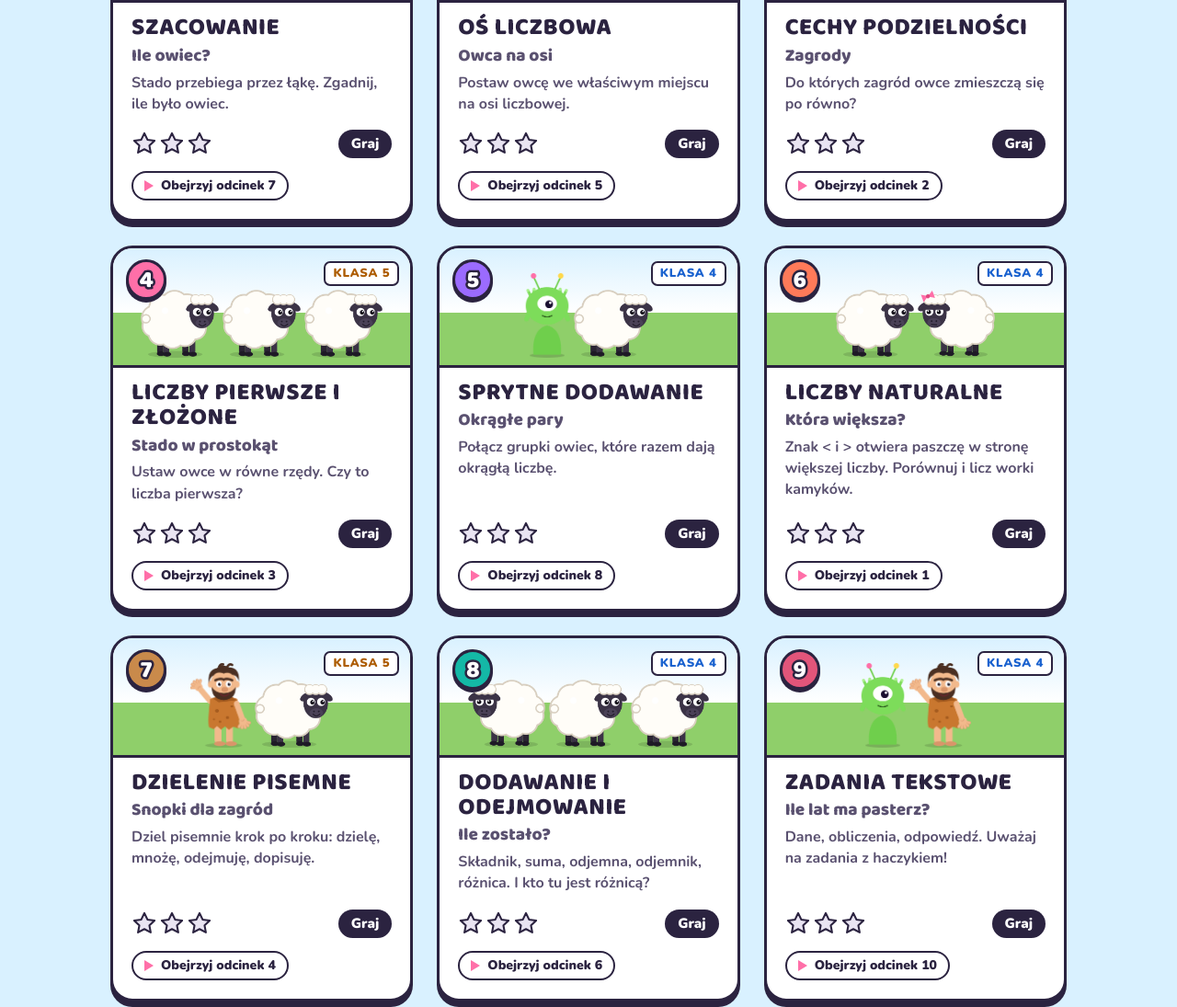
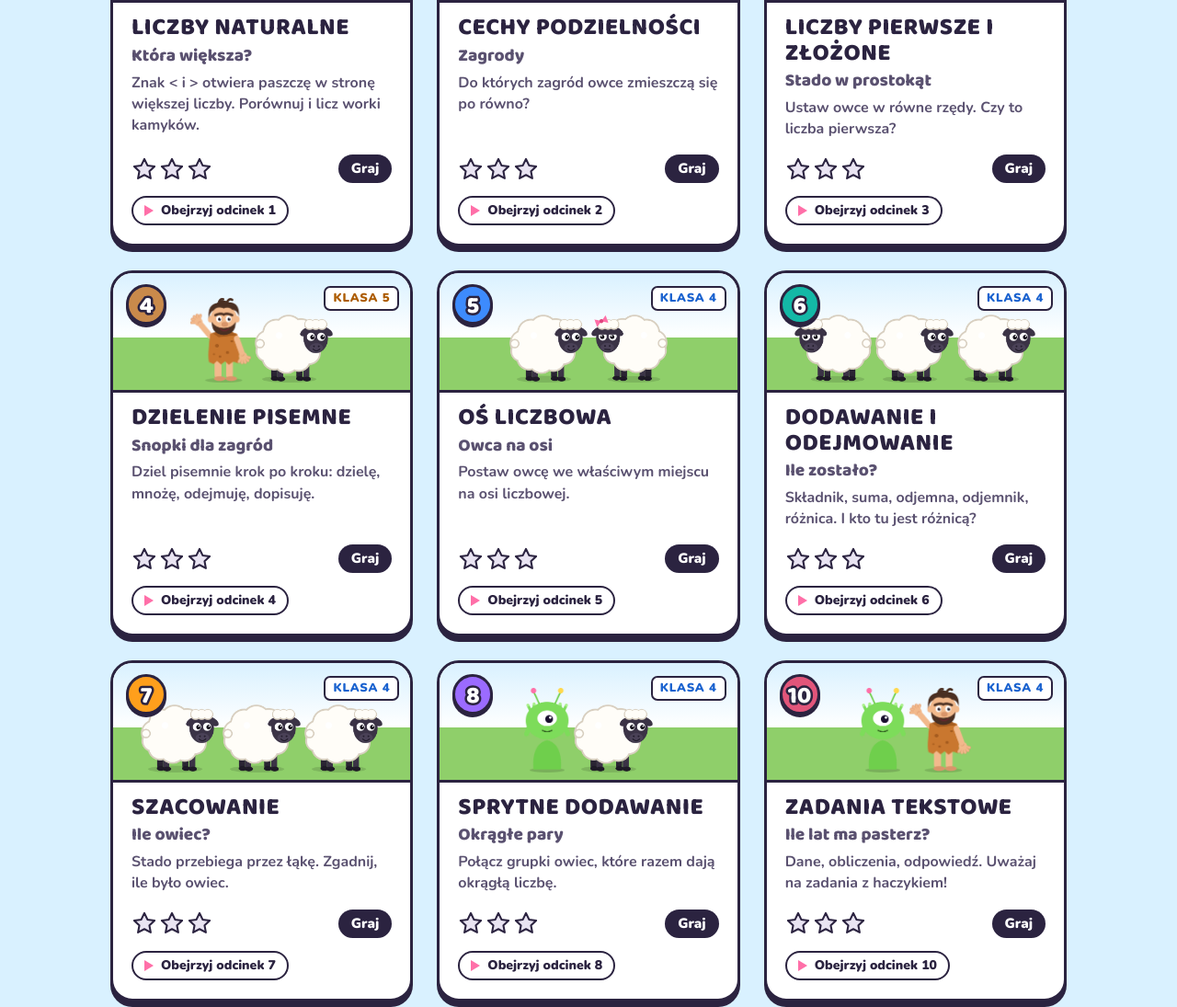
Before and after one commit to paulinaniemiec/grok-liczy-owce, a plain HTML site: page strona/gra.html in a window 1280 px wide. Shown: the part 509-1604 px from the top of the page at 92% size. Drawn offline with nearby package versions, Linux system fonts and the light colour scheme.

Commit message:
Gra: pastwiska w kolejności odcinków, spis tematów podzielony na klasy
Numer na kafelku = numer odcinka, Wielka powtórka zostaje na końcu.

Co-Authored-By: Claude Opus 5.5 <noreply@anthropic.com>

```diff
--- a/strona/gra.html
+++ b/strona/gra.html
@@ -106,8 +106,10 @@ button, a { touch-action: manipulation }
 .topics summary h2 { display: inline; margin: 0; font: 800 20px/1.2 var(--head) }
 .topics summary span { font-size: 15px; color: var(--ink-soft) }
 .topics > p { margin: 0 22px 10px; font-size: 15px; color: var(--ink-soft) }
-.topics ul { list-style: none; margin: 0; padding: 0 12px 14px; font-size: 15px }
-.topics li { display: grid; grid-template-columns: 2.6em 1fr auto auto; align-items: center; gap: 4px 12px; padding: 7px 10px; border-radius: 10px }
+.topics .tp-kl-h { margin: 14px 22px 6px; font: 800 17px/1.2 var(--head) }
+.topics ul { list-style: none; margin: 0; padding: 0 12px 6px; font-size: 15px }
+.topics ul:last-child { padding-bottom: 16px }
+.topics li { display: grid; grid-template-columns: 2.6em 1fr auto; align-items: center; gap: 4px 12px; padding: 7px 10px; border-radius: 10px }
 .topics li:nth-child(odd) { background: #f4f1fa }
 .topics .tp-n { font-weight: 900; color: var(--ink-soft) }
 .topics .tp-t a { color: var(--ink); font-weight: 800; text-decoration: none }
@@ -115,7 +117,7 @@ button, a { touch-action: manipulation }
 .topics .tp-kl { font-size: 13px; color: var(--ink-soft); white-space: nowrap }
 .topics .tp-game { font-size: 13px; font-weight: 900; color: var(--ink); text-decoration: none; border: 2px solid var(--ink); border-radius: 99px; padding: 2px 10px; white-space: nowrap }
 .topics .tp-game:hover { background: var(--ink); color: #fff }
-@media (max-width: 600px) { .topics li { grid-template-columns: 2.2em 1fr } .topics .tp-kl, .topics .tp-game { grid-column: 2; justify-self: start } }
+@media (max-width: 600px) { .topics li { grid-template-columns: 2.2em 1fr } .topics .tp-game { grid-column: 2; justify-self: start } }
 .lvl-name .kl { font-size: 13px; margin-left: 4px; position: relative; top: -3px }
 .film-btn { text-decoration: none; gap: 8px }
 .field.soon .go { background: #b9b2c9 }
@@ -406,7 +408,7 @@ html { -webkit-text-size-adjust: 100% }
    ],
    "name": "Policz stado!",
    "url": "https://grokliczyowce.pl/gra.html",
-   "description": "Darmowa gra matematyczna w przeglądarce dla klas 4–5. Pastwiska: szacowanie, oś liczbowa, cechy podzielności, liczby pierwsze i złożone, sprytne dodawanie, liczby naturalne, dzielenie pisemne, dodawanie i odejmowanie, zadania tekstowe, trójkąty, tabliczka mnożenia, sprytne odejmowanie, własności trójkątów, tabliczka dzielenia, wysokość trójkąta, sprytne mnożenie, wielka powtórka.",
+   "description": "Darmowa gra matematyczna w przeglądarce dla klas 4–5. Pastwiska: liczby naturalne, cechy podzielności, liczby pierwsze i złożone, dzielenie pisemne, oś liczbowa, dodawanie i odejmowanie, szacowanie, sprytne dodawanie, zadania tekstowe, trójkąty, sprytne odejmowanie, własności trójkątów, tabliczka mnożenia, tabliczka dzielenia, wysokość trójkąta, sprytne mnożenie, wielka powtórka.",
    "inLanguage": "pl",
    "isAccessibleForFree": true,
    "gamePlatform": "przeglądarka internetowa",
@@ -463,24 +465,31 @@ html { -webkit-text-size-adjust: 100% }
     <details class="topics">
       <summary><h2 id="tematy-h">Tematy z matematyki w grze</h2> <span>dla rodziców i nauczycieli</span></summary>
       <p>Każde pastwisko ćwiczy temat z jednego odcinka serialu. Przy każdym temacie jest film, ściąga i przykłady.</p>
+      <h3 class="tp-kl-h">Klasa 4</h3>
       <ul>
-        <li><span class="tp-n">#1</span> <span class="tp-t"><a href="liczby-naturalne/">Liczby naturalne</a></span> <span class="tp-kl">klasa 4</span> <a class="tp-game" href="#porownaj" title="Znak &lt; i &gt; otwiera paszczę w stronę większej liczby. Porównuj i licz worki kamyków.">▶ Która większa?</a></li>
-        <li><span class="tp-n">#2</span> <span class="tp-t"><a href="cechy-podzielnosci/">Cechy podzielności przez 2, 3, 4, 5, 9 i 10</a></span> <span class="tp-kl">klasa 5</span> <a class="tp-game" href="#zagrody" title="Do których zagród owce zmieszczą się po równo?">▶ Zagrody</a></li>
-        <li><span class="tp-n">#3</span> <span class="tp-t"><a href="liczby-pierwsze-i-zlozone/">Liczby pierwsze i złożone</a></span> <span class="tp-kl">klasa 5</span> <a class="tp-game" href="#prostokat" title="Ustaw owce w równe rzędy. Czy to liczba pierwsza?">▶ Stado w prostokąt</a></li>
-        <li><span class="tp-n">#4</span> <span class="tp-t"><a href="dzielenie-pisemne/">Dzielenie pisemne krok po kroku</a></span> <span class="tp-kl">klasa 5</span> <a class="tp-game" href="#snopki" title="Dziel pisemnie krok po kroku: dzielę, mnożę, odejmuję, dopisuję.">▶ Snopki dla zagród</a></li>
-        <li><span class="tp-n">#5</span> <span class="tp-t"><a href="os-liczbowa/">Oś liczbowa</a></span> <span class="tp-kl">klasa 4</span> <a class="tp-game" href="#os" title="Postaw owcę we właściwym miejscu na osi liczbowej.">▶ Owca na osi</a></li>
-        <li><span class="tp-n">#6</span> <span class="tp-t"><a href="dodawanie-i-odejmowanie/">Dodawanie i odejmowanie: składnik, suma, odjemna, odjemnik, różnica</a></span> <span class="tp-kl">klasa 4</span> <a class="tp-game" href="#zostalo" title="Składnik, suma, odjemna, odjemnik, różnica. I kto tu jest różnicą?">▶ Ile zostało?</a></li>
-        <li><span class="tp-n">#7</span> <span class="tp-t"><a href="szacowanie/">Szacowanie</a></span> <span class="tp-kl">klasa 4</span> <a class="tp-game" href="#szacowanie" title="Stado przebiega przez łąkę. Zgadnij, ile było owiec.">▶ Ile owiec?</a></li>
-        <li><span class="tp-n">#8</span> <span class="tp-t"><a href="sprytne-dodawanie/">Sprytne dodawanie w pamięci</a></span> <span class="tp-kl">klasa 4</span> <a class="tp-game" href="#pary" title="Połącz grupki owiec, które razem dają okrągłą liczbę.">▶ Okrągłe pary</a></li>
-        <li><span class="tp-n">#9</span> <span class="tp-t"><a href="powtorka-klasa-4/">Wielka powtórka: liczby naturalne i działania</a></span> <span class="tp-kl">klasy 4–5</span> <a class="tp-game" href="#final" title="Wszystko naraz i na czas. Dasz radę przed snem?">▶ Wielka powtórka</a></li>
-        <li><span class="tp-n">#10</span> <span class="tp-t"><a href="zadania-tekstowe/">Zadania tekstowe w trzech krokach</a></span> <span class="tp-kl">klasa 4</span> <a class="tp-game" href="#zadania" title="Dane, obliczenia, odpowiedź. Uważaj na zadania z haczykiem!">▶ Ile lat ma pasterz?</a></li>
-        <li><span class="tp-n">#11</span> <span class="tp-t"><a href="trojkaty/">Trójkąty: warunek trójkąta, suma kątów i rodzaje</a></span> <span class="tp-kl">klasa 5</span> <a class="tp-game" href="#trojkaty" title="Z których desek zbudujesz zagrodę? Policz trzeci kąt.">▶ Trójkątna zagroda</a></li>
-        <li><span class="tp-n">#12</span> <span class="tp-t"><a href="sprytne-odejmowanie/">Sprytne odejmowanie w pamięci</a></span> <span class="tp-kl">klasa 4</span> <a class="tp-game" href="#odejmowanie" title="Odejmuj po kawałku, przez dodawanie albo przesuń obie liczby. Bez kamyków!">▶ Sprytne odejmowanie</a></li>
-        <li><span class="tp-n">#13</span> <span class="tp-t"><a href="wlasnosci-trojkatow/">Trójkąt równoboczny, równoramienny i różnoboczny</a></span> <span class="tp-kl">klasa 5</span> <a class="tp-game" href="#rownoramienne" title="Równoboczny, równoramienny, różnoboczny. Kąty przy podstawie są równe!">▶ Trójkąty z kosmosu</a></li>
-        <li><span class="tp-n">#14</span> <span class="tp-t"><a href="tabliczka-mnozenia/">Tabliczka mnożenia</a></span> <span class="tp-kl">klasa 4</span> <a class="tp-game" href="#mnozenie" title="Ustaw owce w rzędy i policz je mnożeniem. Czynniki, iloczyn i „razy więcej”.">▶ Owce w rzędach</a></li>
-        <li><span class="tp-n">#15</span> <span class="tp-t"><a href="tabliczka-dzielenia/">Tabliczka dzielenia</a></span> <span class="tp-kl">klasa 4</span> <a class="tp-game" href="#dzielenie" title="Rozdziel owce po równo do zagród. Sprawdzaj mnożeniem, uważaj na zero i poznaj dzielną, dzielnik i iloraz.">▶ Dzielna owca</a></li>
-        <li><span class="tp-n">#16</span> <span class="tp-t"><a href="wysokosc-trojkata/">Wysokość trójkąta</a></span> <span class="tp-kl">klasa 5</span> <a class="tp-game" href="#wysokosc" title="Która kreska jest wysokością? Szukaj kąta prostego, a nie pionu. Wysokości w trójkącie ostrokątnym, prostokątnym i rozwartokątnym.">▶ Pion Groka</a></li>
-        <li><span class="tp-n">#17</span> <span class="tp-t"><a href="sprytne-mnozenie/">Sprytne mnożenie w pamięci</a></span> <span class="tp-kl">klasa 4</span> <a class="tp-game" href="#sprytne" title="Mnóż sprytnie: dopisuj zera na końcu, zmieniaj kolejność i mnóż po kawałku. Uważaj na 800 · 50!">▶ Zera na końcu</a></li>
+        <li><span class="tp-n">#1</span> <span class="tp-t"><a href="liczby-naturalne/">Liczby naturalne</a></span> <a class="tp-game" href="#porownaj" title="Znak &lt; i &gt; otwiera paszczę w stronę większej liczby. Porównuj i licz worki kamyków.">▶ Która większa?</a></li>
+        <li><span class="tp-n">#5</span> <span class="tp-t"><a href="os-liczbowa/">Oś liczbowa</a></span> <a class="tp-game" href="#os" title="Postaw owcę we właściwym miejscu na osi liczbowej.">▶ Owca na osi</a></li>
+        <li><span class="tp-n">#6</span> <span class="tp-t"><a href="dodawanie-i-odejmowanie/">Dodawanie i odejmowanie: składnik, suma, odjemna, odjemnik, różnica</a></span> <a class="tp-game" href="#zostalo" title="Składnik, suma, odjemna, odjemnik, różnica. I kto tu jest różnicą?">▶ Ile zostało?</a></li>
+        <li><span class="tp-n">#7</span> <span class="tp-t"><a href="szacowanie/">Szacowanie</a></span> <a class="tp-game" href="#szacowanie" title="Stado przebiega przez łąkę. Zgadnij, ile było owiec.">▶ Ile owiec?</a></li>
+        <li><span class="tp-n">#8</span> <span class="tp-t"><a href="sprytne-dodawanie/">Sprytne dodawanie w pamięci</a></span> <a class="tp-game" href="#pary" title="Połącz grupki owiec, które razem dają okrągłą liczbę.">▶ Okrągłe pary</a></li>
+        <li><span class="tp-n">#10</span> <span class="tp-t"><a href="zadania-tekstowe/">Zadania tekstowe w trzech krokach</a></span> <a class="tp-game" href="#zadania" title="Dane, obliczenia, odpowiedź. Uważaj na zadania z haczykiem!">▶ Ile lat ma pasterz?</a></li>
+        <li><span class="tp-n">#12</span> <span class="tp-t"><a href="sprytne-odejmowanie/">Sprytne odejmowanie w pamięci</a></span> <a class="tp-game" href="#odejmowanie" title="Odejmuj po kawałku, przez dodawanie albo przesuń obie liczby. Bez kamyków!">▶ Sprytne odejmowanie</a></li>
+        <li><span class="tp-n">#14</span> <span class="tp-t"><a href="tabliczka-mnozenia/">Tabliczka mnożenia</a></span> <a class="tp-game" href="#mnozenie" title="Ustaw owce w rzędy i policz je mnożeniem. Czynniki, iloczyn i „razy więcej”.">▶ Owce w rzędach</a></li>
+        <li><span class="tp-n">#15</span> <span class="tp-t"><a href="tabliczka-dzielenia/">Tabliczka dzielenia</a></span> <a class="tp-game" href="#dzielenie" title="Rozdziel owce po równo do zagród. Sprawdzaj mnożeniem, uważaj na zero i poznaj dzielną, dzielnik i iloraz.">▶ Dzielna owca</a></li>
+        <li><span class="tp-n">#17</span> <span class="tp-t"><a href="sprytne-mnozenie/">Sprytne mnożenie w pamięci</a></span> <a class="tp-game" href="#sprytne" title="Mnóż sprytnie: dopisuj zera na końcu, zmieniaj kolejność i mnóż po kawałku. Uważaj na 800 · 50!">▶ Zera na końcu</a></li>
+      </ul>
+      <h3 class="tp-kl-h">Klasa 5</h3>
+      <ul>
+        <li><span class="tp-n">#2</span> <span class="tp-t"><a href="cechy-podzielnosci/">Cechy podzielności przez 2, 3, 4, 5, 9 i 10</a></span> <a class="tp-game" href="#zagrody" title="Do których zagród owce zmieszczą się po równo?">▶ Zagrody</a></li>
+        <li><span class="tp-n">#3</span> <span class="tp-t"><a href="liczby-pierwsze-i-zlozone/">Liczby pierwsze i złożone</a></span> <a class="tp-game" href="#prostokat" title="Ustaw owce w równe rzędy. Czy to liczba pierwsza?">▶ Stado w prostokąt</a></li>
+        <li><span class="tp-n">#4</span> <span class="tp-t"><a href="dzielenie-pisemne/">Dzielenie pisemne krok po kroku</a></span> <a class="tp-game" href="#snopki" title="Dziel pisemnie krok po kroku: dzielę, mnożę, odejmuję, dopisuję.">▶ Snopki dla zagród</a></li>
+        <li><span class="tp-n">#11</span> <span class="tp-t"><a href="trojkaty/">Trójkąty: warunek trójkąta, suma kątów i rodzaje</a></span> <a class="tp-game" href="#trojkaty" title="Z których desek zbudujesz zagrodę? Policz trzeci kąt.">▶ Trójkątna zagroda</a></li>
+        <li><span class="tp-n">#13</span> <span class="tp-t"><a href="wlasnosci-trojkatow/">Trójkąt równoboczny, równoramienny i różnoboczny</a></span> <a class="tp-game" href="#rownoramienne" title="Równoboczny, równoramienny, różnoboczny. Kąty przy podstawie są równe!">▶ Trójkąty z kosmosu</a></li>
+        <li><span class="tp-n">#16</span> <span class="tp-t"><a href="wysokosc-trojkata/">Wysokość trójkąta</a></span> <a class="tp-game" href="#wysokosc" title="Która kreska jest wysokością? Szukaj kąta prostego, a nie pionu. Wysokości w trójkącie ostrokątnym, prostokątnym i rozwartokątnym.">▶ Pion Groka</a></li>
+      </ul>
+      <h3 class="tp-kl-h">Klasy 4–5</h3>
+      <ul>
+        <li><span class="tp-n">#9</span> <span class="tp-t"><a href="powtorka-klasa-4/">Wielka powtórka: liczby naturalne i działania</a></span> <a class="tp-game" href="#final" title="Wszystko naraz i na czas. Dasz radę przed snem?">▶ Wielka powtórka</a></li>
       </ul>
     </details>
     <!-- TEMATY:END -->
@@ -608,22 +617,22 @@ function epLink(nr) {
 
 /* ============ pastwiska ============ */
 const PASTWISKA = [
-  { key: "szacowanie", klasa: "4", nr: 1, color: "var(--orange)", title: "Ile owiec?", ep: 7, desc: "Stado przebiega przez łąkę. Zgadnij, ile było owiec.", pics: ["owca", "owca", "owca"] },
-  { key: "os", klasa: "4", nr: 2, color: "var(--blue)", title: "Owca na osi", ep: 5, desc: "Postaw owcę we właściwym miejscu na osi liczbowej.", pics: ["owca", "beata"] },
-  { key: "zagrody", klasa: "5", nr: 3, color: "var(--green)", title: "Zagrody", ep: 2, desc: "Do których zagród owce zmieszczą się po równo?", pics: ["grok", "owca", "owca"] },
-  { key: "prostokat", klasa: "5", nr: 4, color: "var(--pink)", title: "Stado w prostokąt", ep: 3, desc: "Ustaw owce w równe rzędy. Czy to liczba pierwsza?", pics: ["owca", "owca", "owca"] },
-  { key: "pary", klasa: "4", nr: 5, color: "#9b6bff", title: "Okrągłe pary", ep: 8, desc: "Połącz grupki owiec, które razem dają okrągłą liczbę.", pics: ["kosmita", "owca"] },
-  { key: "porownaj", klasa: "4", nr: 6, color: "#ff7a59", title: "Która większa?", ep: 1, desc: "Znak &lt; i &gt; otwiera paszczę w stronę większej liczby. Porównuj i licz worki kamyków.", pics: ["owca", "beata"] },
-  { key: "snopki", klasa: "5", nr: 7, color: "var(--wood)", title: "Snopki dla zagród", ep: 4, desc: "Dziel pisemnie krok po kroku: dzielę, mnożę, odejmuję, dopisuję.", pics: ["grok", "owca"] },
-  { key: "zostalo", klasa: "4", nr: 8, color: "#14b8a6", title: "Ile zostało?", ep: 6, desc: "Składnik, suma, odjemna, odjemnik, różnica. I kto tu jest różnicą?", pics: ["beata", "owca", "owca"] },
-  { key: "zadania", klasa: "4", nr: 9, color: "#e2557a", title: "Ile lat ma pasterz?", ep: 10, desc: "Dane, obliczenia, odpowiedź. Uważaj na zadania z haczykiem!", pics: ["kosmita", "grok"] },
-  { key: "trojkaty", klasa: "5", nr: 10, color: "#f59e0b", title: "Trójkątna zagroda", ep: 11, desc: "Z których desek zbudujesz zagrodę? Policz trzeci kąt.", pics: ["grok", "owca"] },
-  { key: "mnozenie", klasa: "4", nr: 11, color: "#0ea5e9", title: "Owce w rzędach", ep: 14, desc: "Ustaw owce w rzędy i policz je mnożeniem. Czynniki, iloczyn i „razy więcej”.", pics: ["kosmita", "owca", "owca"] },
+  { key: "porownaj", klasa: "4", nr: 1, color: "#ff7a59", title: "Która większa?", ep: 1, desc: "Znak &lt; i &gt; otwiera paszczę w stronę większej liczby. Porównuj i licz worki kamyków.", pics: ["owca", "beata"] },
+  { key: "zagrody", klasa: "5", nr: 2, color: "var(--green)", title: "Zagrody", ep: 2, desc: "Do których zagród owce zmieszczą się po równo?", pics: ["grok", "owca", "owca"] },
+  { key: "prostokat", klasa: "5", nr: 3, color: "var(--pink)", title: "Stado w prostokąt", ep: 3, desc: "Ustaw owce w równe rzędy. Czy to liczba pierwsza?", pics: ["owca", "owca", "owca"] },
+  { key: "snopki", klasa: "5", nr: 4, color: "var(--wood)", title: "Snopki dla zagród", ep: 4, desc: "Dziel pisemnie krok po kroku: dzielę, mnożę, odejmuję, dopisuję.", pics: ["grok", "owca"] },
+  { key: "os", klasa: "4", nr: 5, color: "var(--blue)", title: "Owca na osi", ep: 5, desc: "Postaw owcę we właściwym miejscu na osi liczbowej.", pics: ["owca", "beata"] },
+  { key: "zostalo", klasa: "4", nr: 6, color: "#14b8a6", title: "Ile zostało?", ep: 6, desc: "Składnik, suma, odjemna, odjemnik, różnica. I kto tu jest różnicą?", pics: ["beata", "owca", "owca"] },
+  { key: "szacowanie", klasa: "4", nr: 7, color: "var(--orange)", title: "Ile owiec?", ep: 7, desc: "Stado przebiega przez łąkę. Zgadnij, ile było owiec.", pics: ["owca", "owca", "owca"] },
+  { key: "pary", klasa: "4", nr: 8, color: "#9b6bff", title: "Okrągłe pary", ep: 8, desc: "Połącz grupki owiec, które razem dają okrągłą liczbę.", pics: ["kosmita", "owca"] },
+  { key: "zadania", klasa: "4", nr: 10, color: "#e2557a", title: "Ile lat ma pasterz?", ep: 10, desc: "Dane, obliczenia, odpowiedź. Uważaj na zadania z haczykiem!", pics: ["kosmita", "grok"] },
+  { key: "trojkaty", klasa: "5", nr: 11, color: "#f59e0b", title: "Trójkątna zagroda", ep: 11, desc: "Z których desek zbudujesz zagrodę? Policz trzeci kąt.", pics: ["grok", "owca"] },
   { key: "odejmowanie", klasa: "4", nr: 12, color: "#65a30d", title: "Sprytne odejmowanie", ep: 12, desc: "Odejmuj po kawałku, przez dodawanie albo przesuń obie liczby. Bez kamyków!", pics: ["owca", "owca", "beata"] },
   { key: "rownoramienne", klasa: "5", nr: 13, color: "#6366f1", title: "Trójkąty z kosmosu", ep: 13, desc: "Równoboczny, równoramienny, różnoboczny. Kąty przy podstawie są równe!", pics: ["kosmita", "beata"] },
-  { key: "dzielenie", klasa: "4", nr: 14, color: "#d946ef", title: "Dzielna owca", ep: 15, desc: "Rozdziel owce po równo do zagród. Sprawdzaj mnożeniem, uważaj na zero i poznaj dzielną, dzielnik i iloraz.", pics: ["beata", "owca", "owca"] },
-  { key: "wysokosc", klasa: "5", nr: 15, color: "#ef4444", title: "Pion Groka", ep: 16, desc: "Która kreska jest wysokością? Szukaj kąta prostego, a nie pionu. Wysokości w trójkącie ostrokątnym, prostokątnym i rozwartokątnym.", pics: ["grok", "owca"] },
-  { key: "sprytne", klasa: "4", nr: 16, color: "#f97316", title: "Zera na końcu", ep: 17, desc: "Mnóż sprytnie: dopisuj zera na końcu, zmieniaj kolejność i mnóż po kawałku. Uważaj na 800 · 50!", pics: ["kosmita", "owca", "owca"] },
+  { key: "mnozenie", klasa: "4", nr: 14, color: "#0ea5e9", title: "Owce w rzędach", ep: 14, desc: "Ustaw owce w rzędy i policz je mnożeniem. Czynniki, iloczyn i „razy więcej”.", pics: ["kosmita", "owca", "owca"] },
+  { key: "dzielenie", klasa: "4", nr: 15, color: "#d946ef", title: "Dzielna owca", ep: 15, desc: "Rozdziel owce po równo do zagród. Sprawdzaj mnożeniem, uważaj na zero i poznaj dzielną, dzielnik i iloraz.", pics: ["beata", "owca", "owca"] },
+  { key: "wysokosc", klasa: "5", nr: 16, color: "#ef4444", title: "Pion Groka", ep: 16, desc: "Która kreska jest wysokością? Szukaj kąta prostego, a nie pionu. Wysokości w trójkącie ostrokątnym, prostokątnym i rozwartokątnym.", pics: ["grok", "owca"] },
+  { key: "sprytne", klasa: "4", nr: 17, color: "#f97316", title: "Zera na końcu", ep: 17, desc: "Mnóż sprytnie: dopisuj zera na końcu, zmieniaj kolejność i mnóż po kawałku. Uważaj na 800 · 50!", pics: ["kosmita", "owca", "owca"] },
   { key: "final", klasa: "45", nr: "★", color: "var(--night)", title: "Wielka powtórka", ep: 9, desc: "Wszystko naraz i na czas. Dasz radę przed snem?", pics: ["beata", "owca-spi"] },
 ];
 
```
Also changed, not shown: strona/index.html (+1 -1 lines), 1 other file.
